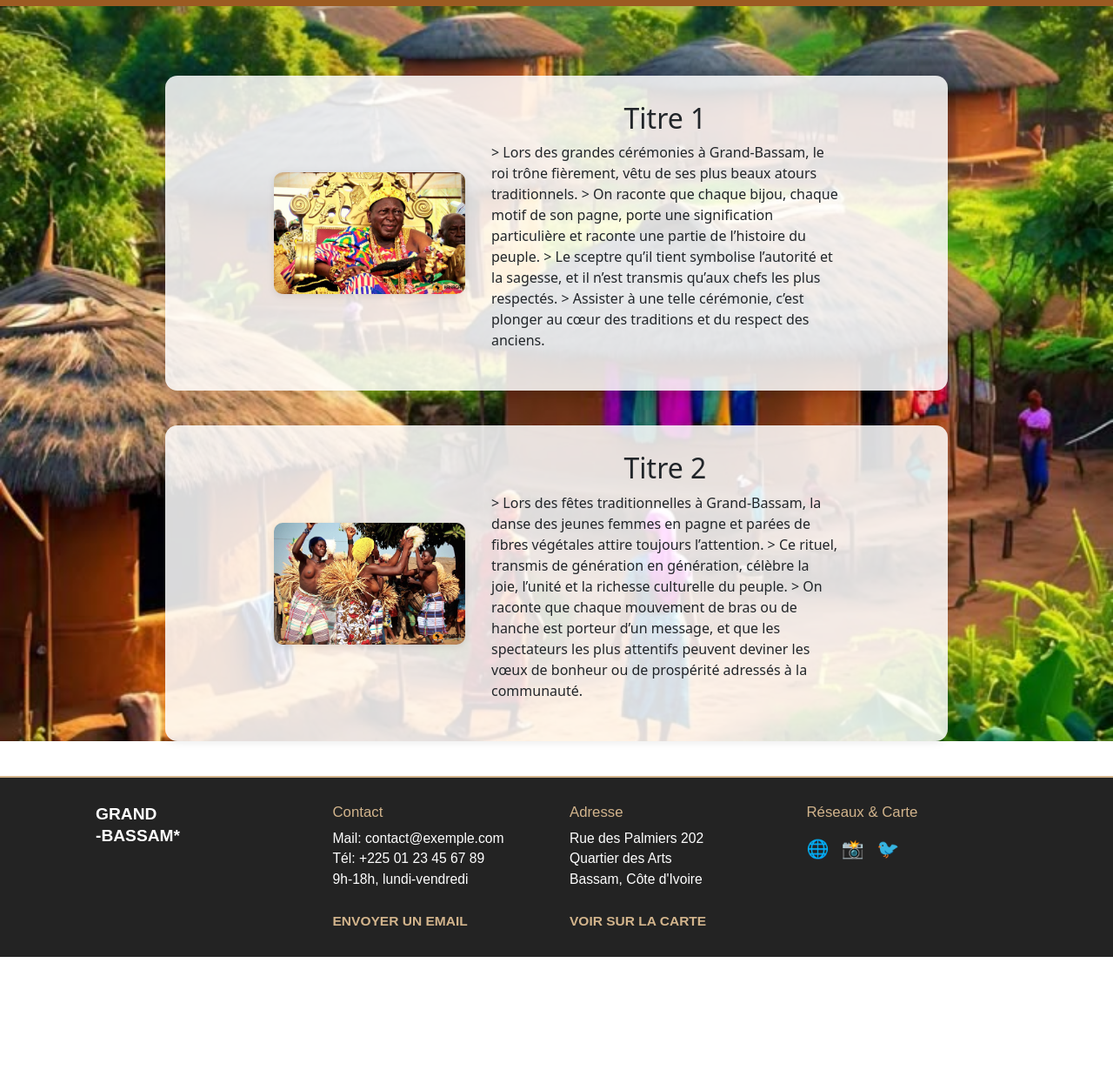
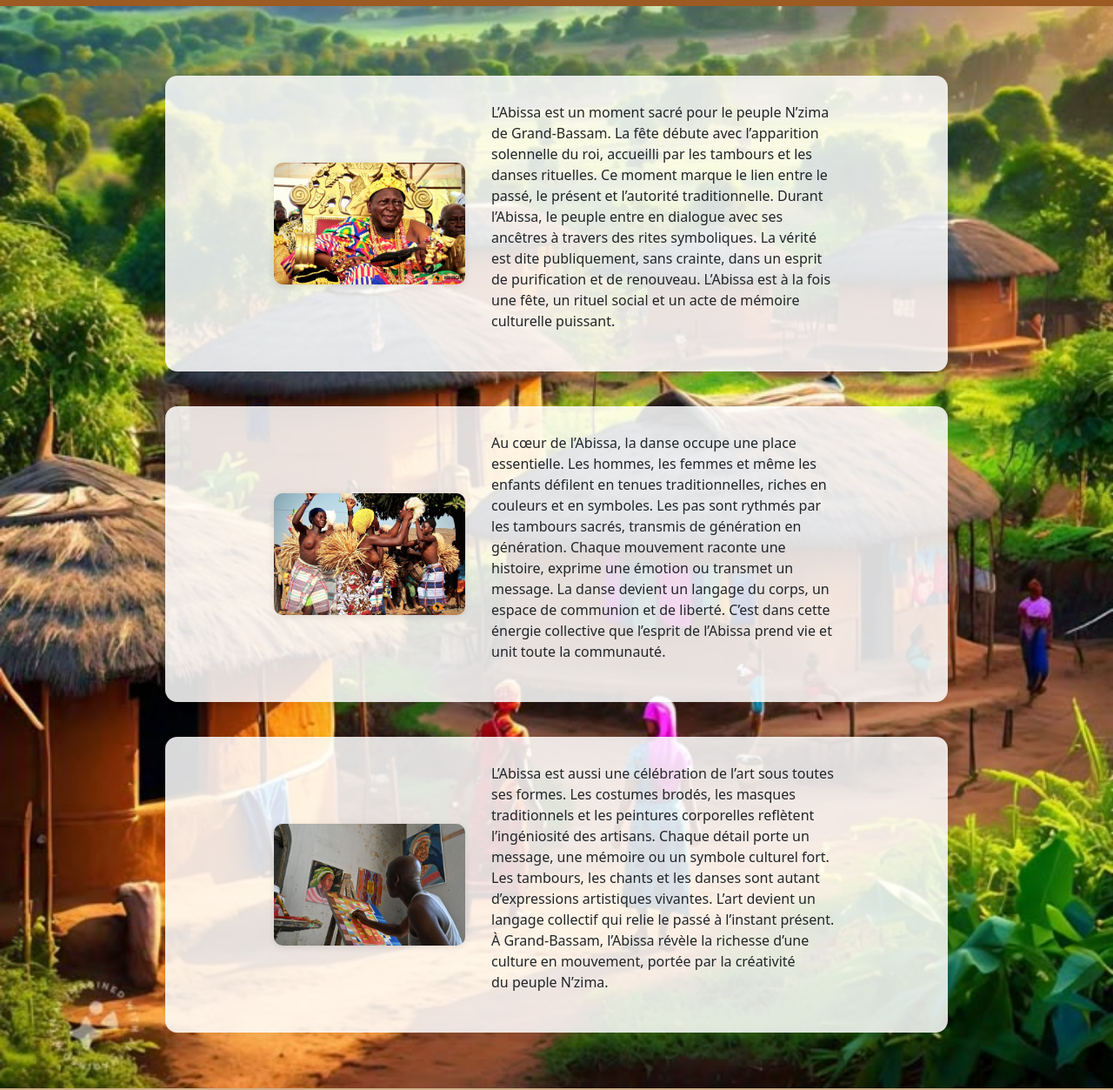
Before and after one commit to Minlehgui/projet-final, a plain HTML site: page culture.html in a window 1280 px wide. Shown: the part 51-1304 px from the top of the page at 87% size. Before the commit the page ends 1151 px from the top, so only its background shows below. Drawn offline with nearby package versions, Linux system fonts and the light colour scheme.

Commit message:
second commit

```diff
--- a/css/style.css
+++ b/css/style.css
@@ -306,6 +306,14 @@ h3{
 }
 .btn-plage:hover {
   background: #7a5a36;
+}
+
+/* css de notre histoir */
+.rab{
+   min-height: 100vh;
+  background: url('/img/hist1.jpg') center/cover no-repeat fixed;
+  padding: 40px 0 0 0;
+  box-sizing: border-box;
 }
 
  /* css de nos cultures */
--- a/culture.html
+++ b/culture.html
@@ -24,39 +24,47 @@
 
    <!-- Contenu principal avec image de fond -->
   <div class="main-bg">
-    <!-- Section 1 : Image à gauche, texte à droite -->
     <div class="section-paire">
       <img src="img/roi.jpg" alt="Image 1">
       <div class="texte-section">
-        <h2>Titre 1</h2>
         <p>
-          > Lors des grandes cérémonies à Grand-Bassam, le roi trône fièrement, vêtu de ses plus beaux atours traditionnels.
-> On raconte que chaque bijou, chaque motif de son pagne, porte une signification particulière et raconte une partie de l’histoire du peuple.
-> Le sceptre qu’il tient symbolise l’autorité et la sagesse, et il n’est transmis qu’aux chefs les plus respectés.
-> Assister à une telle cérémonie, c’est plonger au cœur des traditions et du respect des anciens.
-        </p>
+          L’Abissa est un moment sacré pour le peuple N’zima de Grand-Bassam.
+La fête débute avec l’apparition solennelle du roi, accueilli par les tambours et les danses rituelles.
+Ce moment marque le lien entre le passé, le présent et l’autorité traditionnelle.
+Durant l’Abissa, le peuple entre en dialogue avec ses ancêtres à travers des rites symboliques.
+La vérité est dite publiquement, sans crainte, dans un esprit de purification et de renouveau.
+L’Abissa est à la fois une fête, un rituel social et un acte de mémoire culturelle puissant. </p>
       </div>
     </div>
 
-    <!-- Section 2 : Texte à gauche, image à droite -->
     <div class="section-impaire">
       <div class="texte-section">
-        <h2>Titre 2</h2>
         <p>
-          > Lors des fêtes traditionnelles à Grand-Bassam, la danse des jeunes femmes en pagne et parées de fibres végétales attire toujours l’attention.
-> Ce rituel, transmis de génération en génération, célèbre la joie, l’unité et la richesse culturelle du peuple.
-> On raconte que chaque mouvement de bras ou de hanche est porteur d’un message, et que les spectateurs les plus attentifs peuvent deviner les vœux de bonheur ou de prospérité adressés à la communauté.
+          Au cœur de l’Abissa, la danse occupe une place essentielle.
+Les hommes, les femmes et même les enfants défilent en tenues traditionnelles, riches en couleurs et en symboles.
+Les pas sont rythmés par les tambours sacrés, transmis de génération en génération.
+Chaque mouvement raconte une histoire, exprime une émotion ou transmet un message.
+La danse devient un langage du corps, un espace de communion et de liberté.
+C’est dans cette énergie collective que l’esprit de l’Abissa prend vie et unit toute la communauté.
         </p>
       </div>
       <img src="img/culture.jpg" alt="Image 2">
     </div>
+
+     <div class="section-paire">
+      <img src="img/peint.jpg" alt="Image 3">
+      <div class="texte-section">
+        <p>
+          L’Abissa est aussi une célébration de l’art sous toutes ses formes.
+Les costumes brodés, les masques traditionnels et les peintures corporelles reflètent l’ingéniosité des artisans.
+Chaque détail porte un message, une mémoire ou un symbole culturel fort.
+Les tambours, les chants et les danses sont autant d’expressions artistiques vivantes.
+L’art devient un langage collectif qui relie le passé à l’instant présent.
+À Grand-Bassam, l’Abissa révèle la richesse d’une culture en mouvement, portée par la créativité du peuple N’zima.
+         </p>
+      </div>
+    </div><br>
   </div>
-
-
-
-
-
-
 
 
   <footer class="footer">
```
Also changed, not shown: Notre Histoire.html (+27 -0 lines), img/hist1.jpg (added), img/hist2.jpg (added), img/hist3.jpg (added), img/peint.jpg (added).
